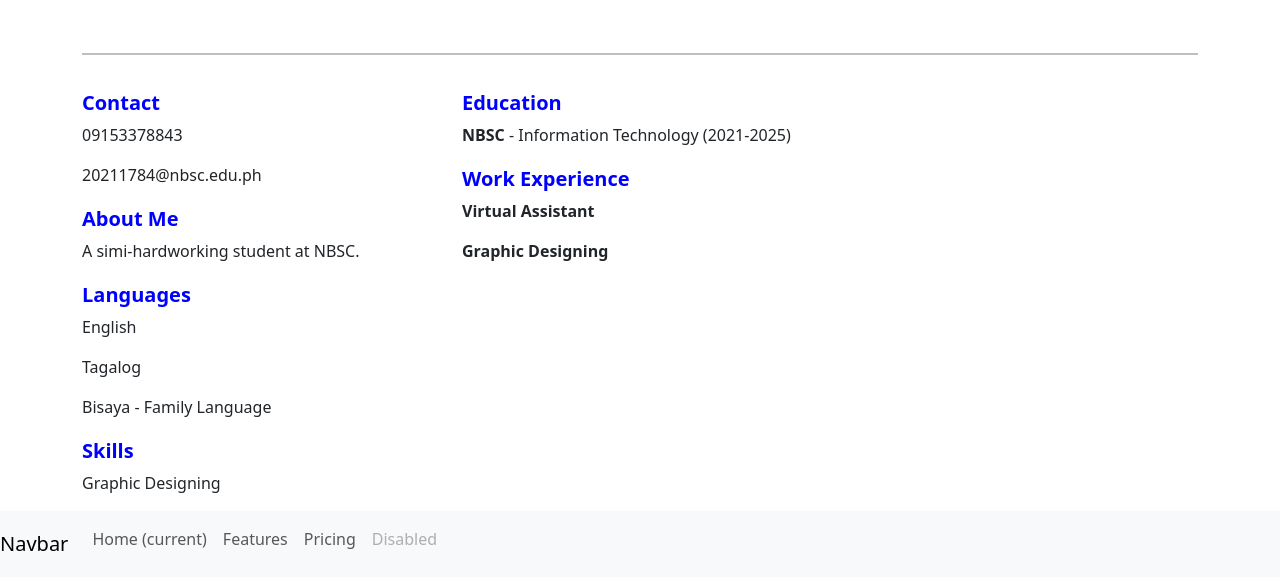
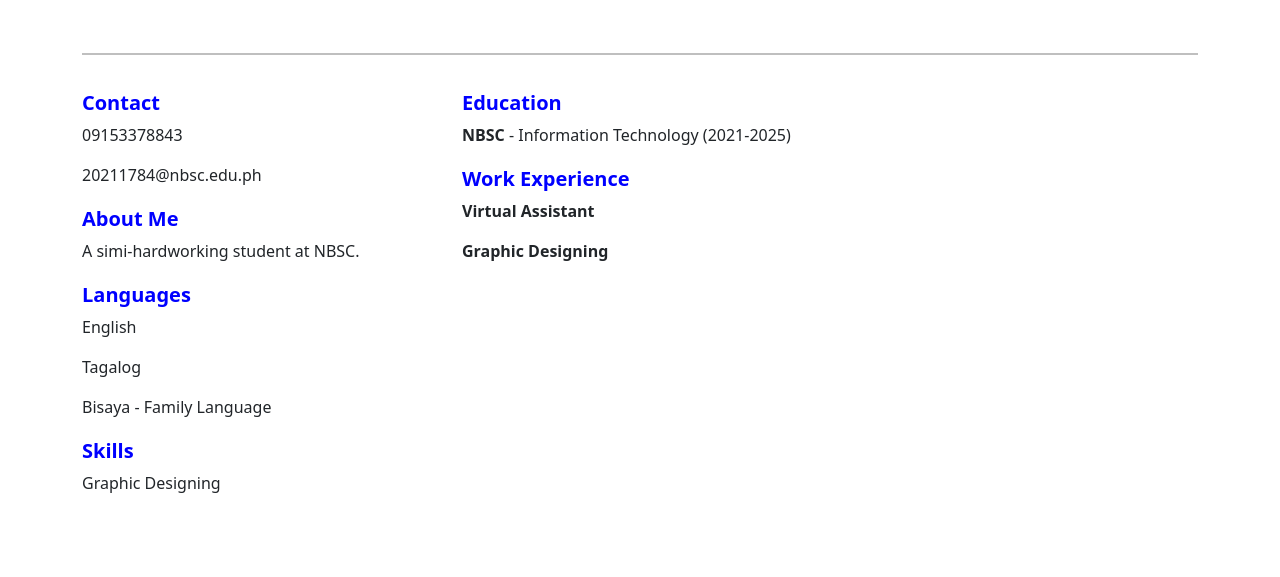
Before and after one commit to ottawacanad4/portfolio, a plain HTML site: page index.html in a window 1280 px wide. Shown: the part 283-860 px from the top of the page. After the commit the page ends 800 px from the top, so only its background shows below. Drawn offline with nearby package versions, Linux system fonts and the light colour scheme.

Commit message:
second commit

```diff
--- a/index.html
+++ b/index.html
@@ -75,28 +75,6 @@
   <script src="https://cdn.jsdelivr.net/npm/bootstrap@5.3.2/dist/js/bootstrap.bundle.min.js"></script>
   <script src="script.js"></script>
 
-  <nav class="navbar navbar-expand-lg navbar-light bg-light">
-    <a class="navbar-brand" href="#">Navbar</a>
-    <button class="navbar-toggler" type="button" data-toggle="collapse" data-target="#navbarNav" aria-controls="navbarNav" aria-expanded="false" aria-label="Toggle navigation">
-      <span class="navbar-toggler-icon"></span>
-    </button>
-    <div class="collapse navbar-collapse" id="navbarNav">
-      <ul class="navbar-nav">
-        <li class="nav-item active">
-          <a class="nav-link" href="#">Home <span class="sr-only">(current)</span></a>
-        </li>
-        <li class="nav-item">
-          <a class="nav-link" href="#">Features</a>
-        </li>
-        <li class="nav-item">
-          <a class="nav-link" href="#">Pricing</a>
-        </li>
-        <li class="nav-item">
-          <a class="nav-link disabled" href="#">Disabled</a>
-        </li>
-      </ul>
-    </div>
-  </nav>
 
 </body>
 </html>
```
